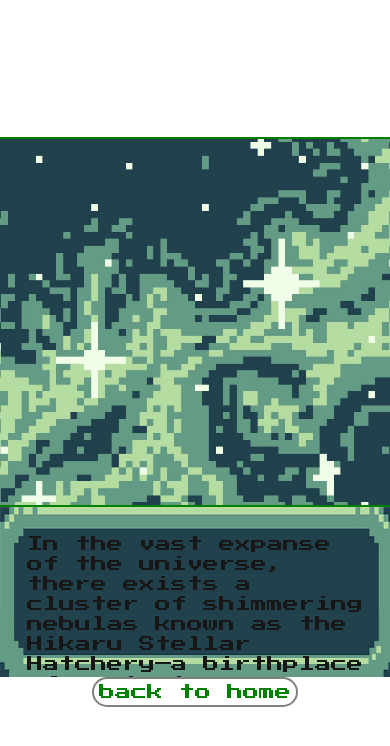
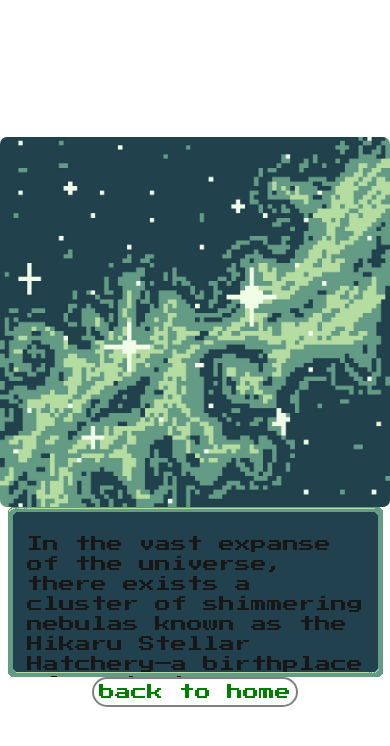
Before and after one commit to levinthiel/KoroKoro, a Next.js app: page /OpeningCinematicPage in a window 390 px wide. Shown: the top 746 px of the page. Built offline with nearby package versions, Linux system fonts and the light colour scheme.

Commit message:
add placeholder UI, make intro text + screen responsive,

```diff
--- a/app/OpeningCinematicPage/page.js
+++ b/app/OpeningCinematicPage/page.js
@@ -34,15 +34,17 @@ const Wrapper = styled.div`
 `;
 
 const MovieDisplay = styled.div`
-  border: 2px solid green;
-  width: 600px;
+  width: 100vw;
   height: 370px;
-  background: #A8C64E url(/space1.jpg) center no-repeat;
+  background: url(/space1.jpg) center no-repeat;
   background-size: cover;
+  max-width: 600px;
+  min-width: 375px;
+  border-radius: 7px;
 `;
 
 const TextBox = styled.div`
-    background: #A8C64E url(/ui1.jpg) center no-repeat;
+    background: url(/ui600.png) center no-repeat;
     width: 100vw;
     height: 170px;
     min-width: 375px;
@@ -51,6 +53,10 @@ const TextBox = styled.div`
     overflow: hidden;
     line-height: 20px;
     background-size: 100% 100%;
+
+  @media only screen and (max-width: 400px) {
+    background: url(/ui375.png) center no-repeat;
+  }
 `;
 
 const LinkWrapper = styled.div`
```
Also changed, not shown: public/ui375.png (added), public/ui600.png (added).
